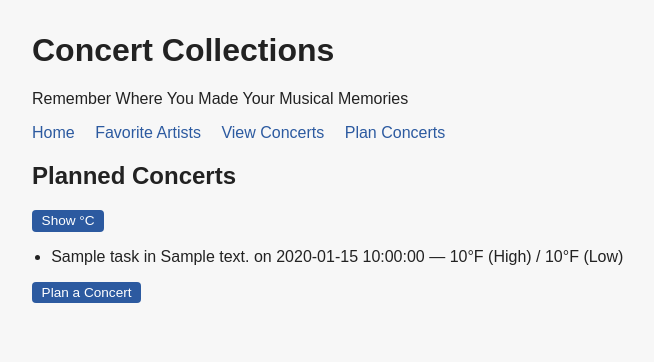
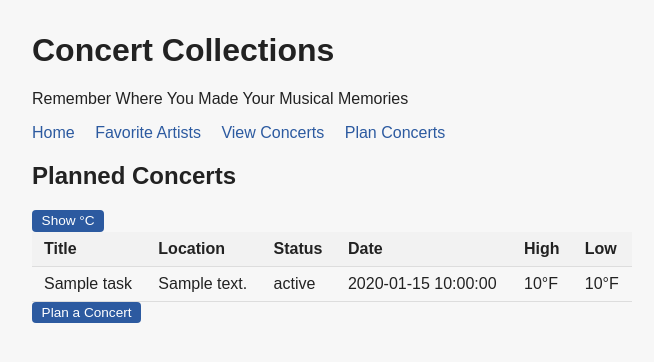
Before and after one commit to nznofficial/CS361-concert-collections, a Flask app: page /plans in a window 1280 px wide. Shown: the top 362 px of the page, without its empty margins (308-962 px from the left). Run offline with Flask 3, Linux system fonts and the light colour scheme; a database or web service that is not in the repository returns one stand-in record (values such as "Sample title"); data that the repository does not hold is empty.

Commit message:
Added table format to plans

```diff
--- a/app.py
+++ b/app.py
@@ -23,7 +23,7 @@ def convert_temp(value):
         "http://localhost:8006/convert",
         params={"value": value, "from_unit": "F", "to_unit": "C"},
     )
-    return response.json()["converted_value"]
+    return round(response.json()["converted_value"], 1)
 
 @app.route('/')
 def home():
--- a/static/style.css
+++ b/static/style.css
@@ -59,3 +59,18 @@ form button {
     text-decoration: none;
     font-size: 0.85rem;
 }
+
+table {
+    border-collapse: collapse;
+    width: 100%;
+}
+
+th, td {
+    padding: 8px 12px;
+    text-align: left;
+    border-bottom: 1px solid #ddd;
+}
+
+th {
+    background: #f2f2f2;
+}
--- a/templates/plans.html
+++ b/templates/plans.html
@@ -10,11 +10,30 @@
     {% endif %}
 
     {% if plans %}
-        <ul>
+    <table>
+        <thead>
+            <tr>
+                <th>Title</th>
+                <th>Location</th>
+                <th>Status</th>
+                <th>Date</th>
+                <th>High</th>
+                <th>Low</th>
+            </tr>
+        </thead>
+        <tbody>
             {% for plan in plans %}
-                <li>{{ plan.title }} in {{ plan.description }} on {{ plan.due_date }}{% if plan.temp_hi is not none %} — {{ plan.temp_hi }}°{{ units }} (High) / {{ plan.temp_lo }}°{{ units }} (Low){% endif %}</li>
+                <tr>
+                    <td>{{ plan.title }}</td>
+                    <td>{{ plan.description }}</td>
+                    <td>{{ plan.status }}</td>
+                    <td>{{ plan.due_date }}</td>
+                    <td>{% if plan.temp_hi is not none %}{{ plan.temp_hi }}°{{ units }}{% endif %}</td>
+                    <td>{% if plan.temp_lo is not none %}{{ plan.temp_lo }}°{{ units }}{% endif %}</td>
+                </tr>
             {% endfor %}
-        </ul>
+        </tbody>
+    </table>
     {% else %}
         <p>No concerts planned yet.</p>
     {% endif %}
```
